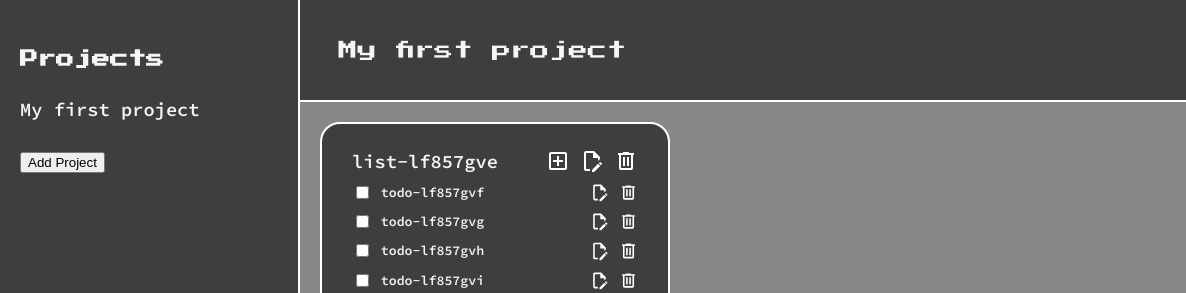
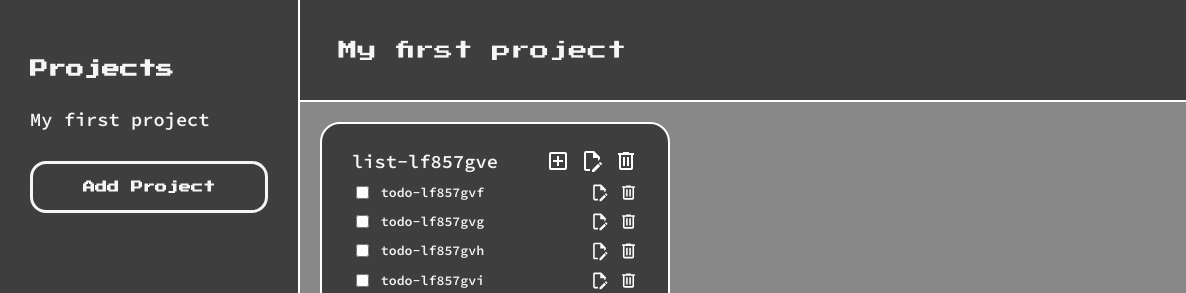
Before and after one commit to owen-addison/todo-list, a website built with webpack: page dist/index.html in a window 1280 px wide. Shown: the top 293 px of the page, 0-1186 px from the left. Built offline with nearby package versions, Linux system fonts and the light colour scheme.

Commit message:
Changes style of button, adds and organises variables

```diff
--- a/src/style.css
+++ b/src/style.css
@@ -10,6 +10,9 @@
   --list-width: 350px;
   --list-padding: 20px;
   --header-height: 100px;
+  --reg-font: 'Source Code Pro', monospace;
+  --font-col: whitesmoke;
+  --title-font: 'Press Start 2P', cursive;
 
   font-family: 'Source Code Pro', monospace;
   color: whitesmoke;
@@ -43,20 +46,44 @@ h2, h3, h4, h5, h6 {
 }
 
 .sidebar-title {
-  font-family: 'Press Start 2P', cursive;
+  font-family: var(--title-font);
   font-size: large;
 }
 
 .sidebar-container {
   display: grid;
   gap: 30px;
-  padding: 20px;
+  padding: 30px;
   margin-top: 30px;
 }
 
 .projects-sidebar {
   display: grid;
   gap: 20px;
+}
+
+.sb-button-container {
+  display: grid;
+  align-content: center;
+  /* justify-content: center; */
+  width: 100%;
+}
+
+.sb-button {
+  font-family: var(--title-font);
+  font-weight: 600;
+  font-size: 12px;
+  color: var(--font-col);
+  background: var(--bg-side-header);
+  border: 3px solid var(--font-col);
+  padding: 1.4em 2.4em;
+  border-radius: 16px;
+}
+
+.sb-button:hover {
+  color: var(--bg-side-header);
+  background-color: var(--font-col);
+  border: 3px solid var(--bg-side-header);
 }
 
 /* ------------ PROJECT VIEW ------------ */
@@ -76,7 +103,7 @@ h2, h3, h4, h5, h6 {
 }
 
 .header-title {
-  font-family: 'Press Start 2P', cursive;
+  font-family: var(--title-font);
   font-size: larger;
   display: grid;
   align-content: center;
```
Also changed, not shown: dist/index.bundle.js.
